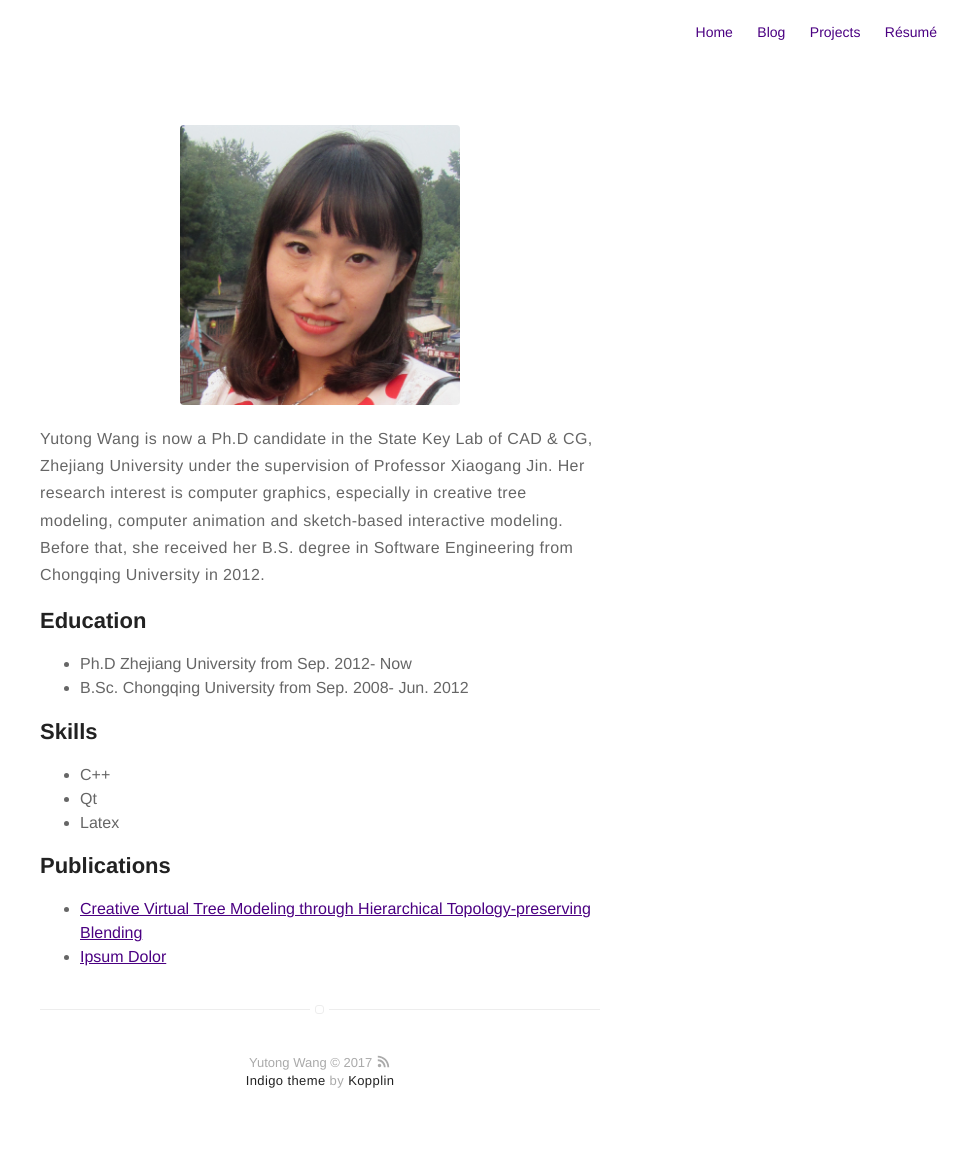
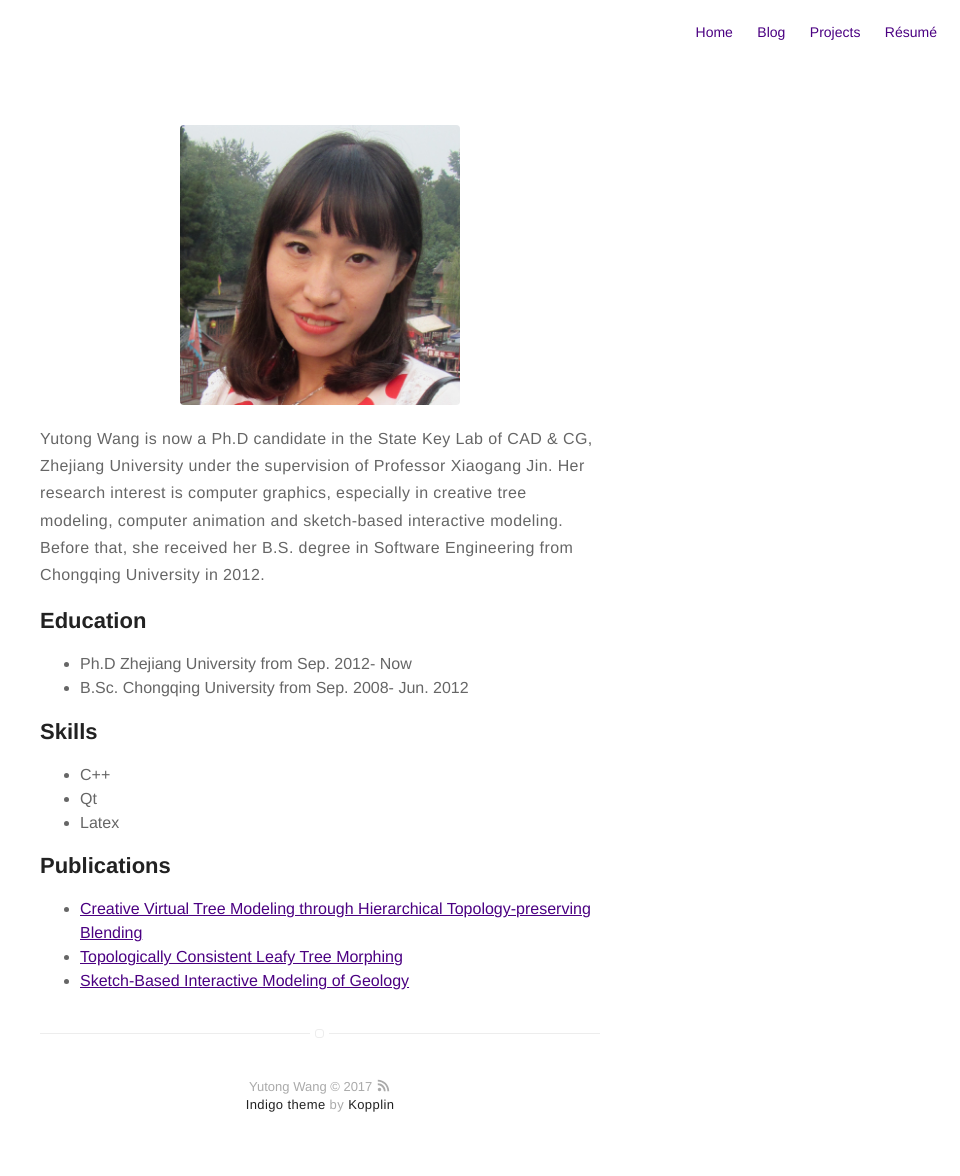
Before and after one commit to catherineytw/YutongWang, a Jekyll site: the page built from about.md, in a window 1280 px wide. Shown: the whole page, without its empty margins (320-1280 px from the left). Built offline with Jekyll 4.4.1, drawn with Linux system fonts in a browser that asks for light colours; before the commit the page ends 1152 px from its top, so only the background shows below that.

Commit message:
Add Publications

```diff
--- a/about.md
+++ b/about.md
@@ -25,8 +25,16 @@ layout: page
 <h2>Publications</h2>
 
 <ul>
-	<li><a href="https://www.researchgate.net/publication/311478440_Creative_Virtual_Tree_Modeling_through_Hierarchical_Topology-preserving_Blending?ev=prf_high">Creative Virtual Tree Modeling through Hierarchical Topology-preserving Blending</a></li>
+	<li>
+	<a href="https://www.researchgate.net/publication/311478440_Creative_Virtual_Tree_Modeling_through_Hierarchical_Topology-preserving_Blending?ev=prf_high">Creative Virtual Tree Modeling through Hierarchical Topology-preserving Blending</a>
+	</li>
 
+	<li>
+	<a href="https://www.researchgate.net/publication/315516994_Topologically_Consistent_Leafy_Tree_Morphing">Topologically Consistent Leafy Tree Morphing</a>
+	</li>
 
-	<li><a href="https://github.com/">Ipsum Dolor</a></li>
+	<li>
+	<a href="https://www.researchgate.net/publication/314117184_Sketch-Based_Interactive_Modeling_of_Geology_caotujiaohushidezhijianmoyanjiu?ev=prf_high">Sketch-Based Interactive Modeling of Geology</a>
+	</li>
+
 </ul>
```
